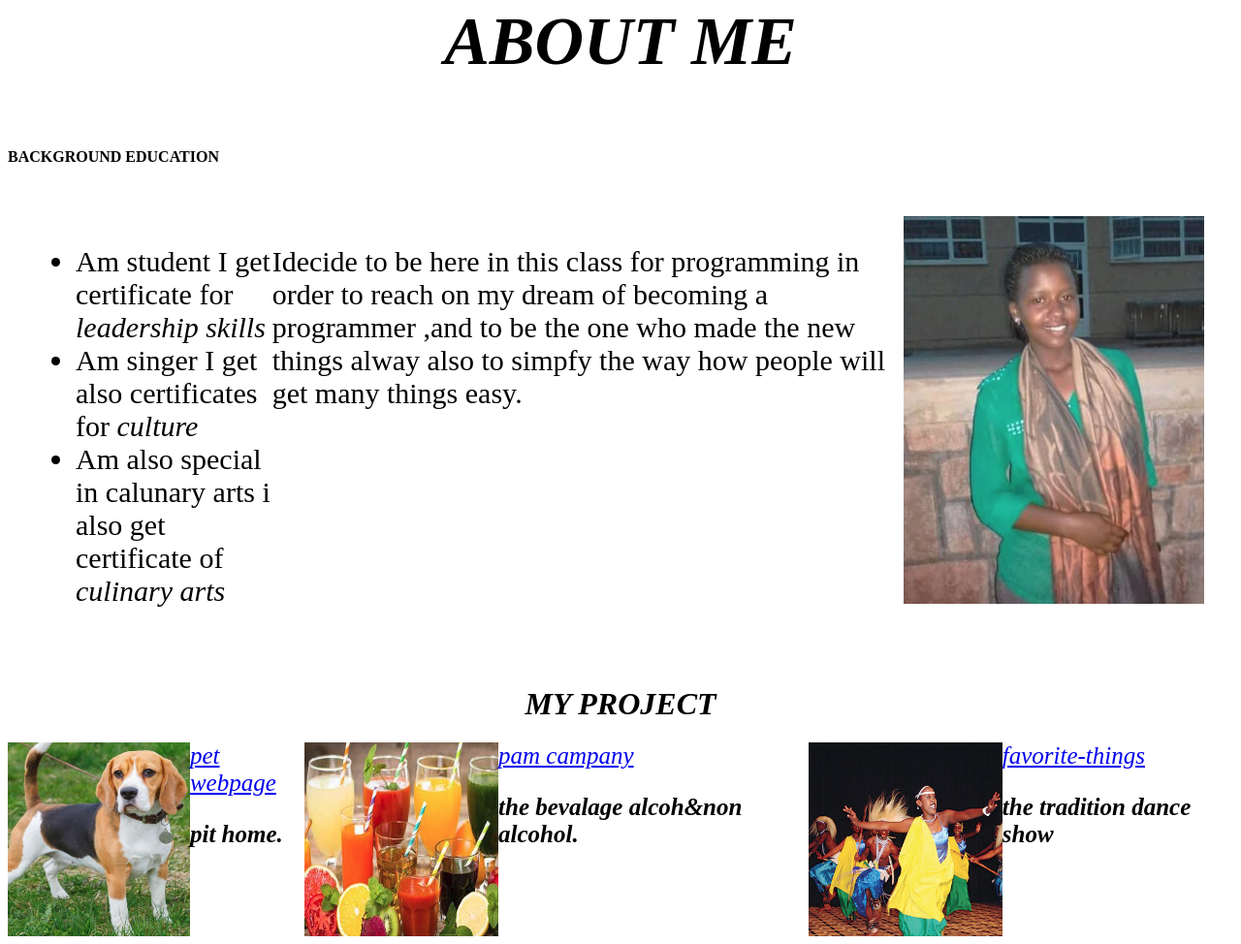
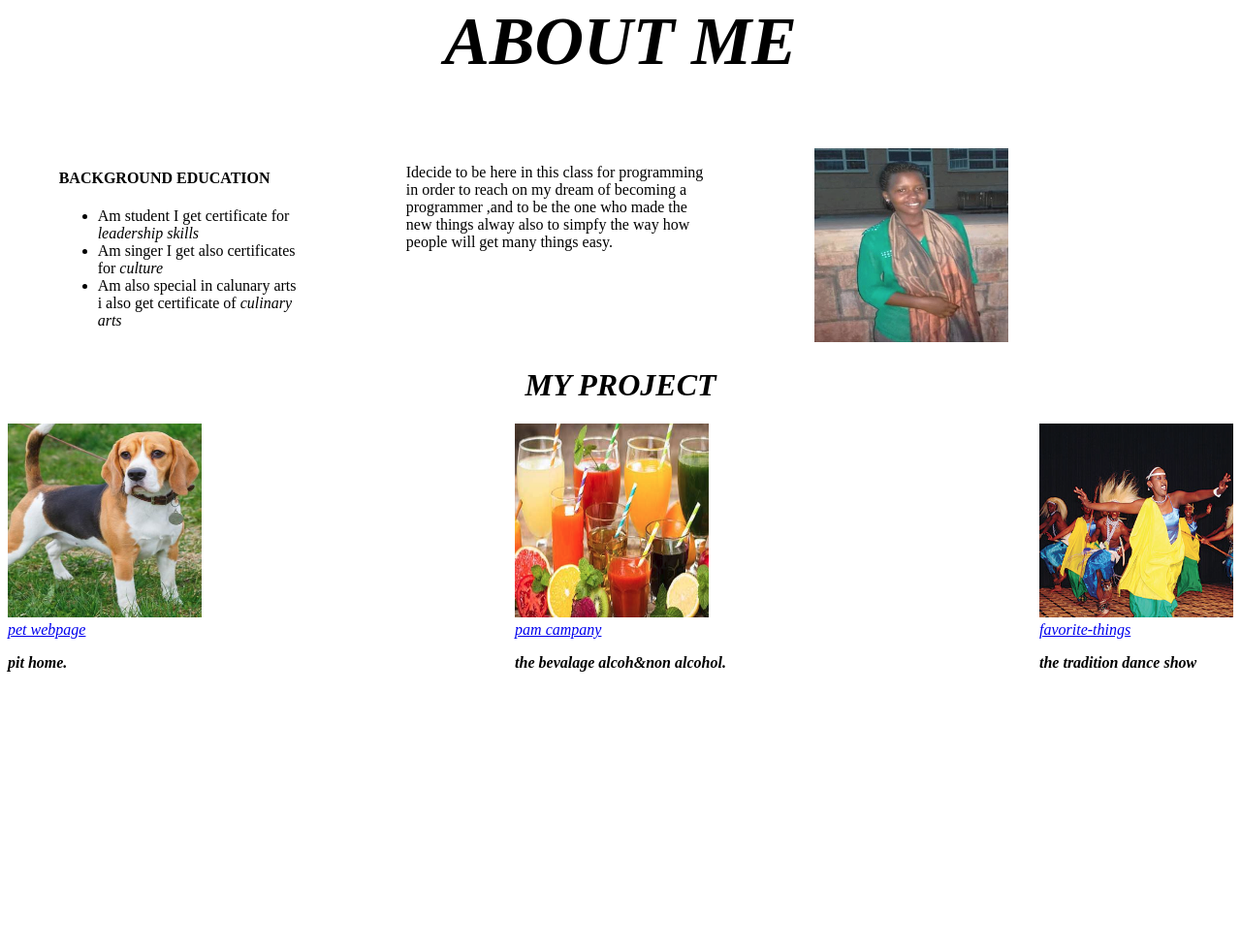
Before and after one commit to Apamela/portfolio, a plain HTML site: page portfolio/index.html in a window 1280 px wide. Shown: the part 1104-2078 px from the top of the page at 97% size. After the commit the page ends 1821 px from the top, so only its background shows below. Drawn offline with Linux system fonts and the light colour scheme; files whose address does not match are found by name.

```diff
--- a/portfolio/css/styles.css
+++ b/portfolio/css/styles.css
@@ -17,9 +17,9 @@ color:skyblue;
 .table{
     display: flex;
     flex-direction:row;
-    font-size: 25px;
     justify-content: space-between;
     font-style: italic;
+
 
 
 }
@@ -42,11 +42,17 @@ h3{
 .top{
     display: flex;
     flex-direction: row;
-    font-size: 20px;
-  padding: 30px;
-  font-size: 30px;
-  justify-content: space-between;
+    justify-content:space-around;
+}
+.top_one{
+    width: 20%;
 
+}
+.top_two{
+    width: 25%;
+}
+.top_three{
+    width:30%;
 }
 .top>img{
     width: 1000px;
--- a/portfolio/index.html
+++ b/portfolio/index.html
@@ -11,34 +11,43 @@
         <h2>THE WORK OF PROGRAMMER</h2>
     </div>
     <h3>ABOUT ME</h3>
-    <h4>BACKGROUND EDUCATION</h1>
+
     <div class="top">
-
+        <div class="top_one">
+            <h4>BACKGROUND EDUCATION</h4>
             <ul>
                 <li>Am student I get certificate for <em>leadership skills</em></li>
                 <li>Am singer I get also certificates for <em>culture</em></li>
                 <li>Am also special in calunary arts i also get certificate of <em>culinary arts</em></li>
             </ul>
-            <p> Idecide to be here in this class for programming in order to reach on my dream of becoming a programmer
-                ,and to be the one who made the new things alway also to simpfy the way how people will get many things
+        </div>
+        <div class="top_two">
+            <p> Idecide to be here in this class for programming in order to reach on my dream of becoming a
+                programmer
+                ,and to be the one who made the new things alway also to simpfy the way how people will get many
+                things
                 easy.</p>
+        </div>
+        <div class="top_three">
             <img src="/home/wecode/Documents/portfolio/image/ppm.png">
-
+        </div>
     </div>
     <h1>MY PROJECT</h1>
     <div class="table">
-            <img src="/home/wecode/Documents/portfolio/image/lo.png">
         <div class="nom">
+            <img src="/home/wecode/Documents/portfolio/image/lo.png"><br>
             <a href="///home/wecode/Documents/newproject/pet-website.html">pet webpage</a>
             <p><strong>pit home.</strong></p>
         </div>
-            <img src="/home/wecode/Pictures/l.png">
         <div class="number">
+            <img src="/home/wecode/Pictures/l.png"><br>
+
             <a href="https://repl.it/student/submissions/7189523">pam campany</a>
             <p><strong>the bevalage alcoh&non alcohol.</strong></p>
         </div>
-            <img src="/home/wecode/Documents/portfolio/image/o.png">
         <div class="polla">
+            <img src="/home/wecode/Documents/portfolio/image/o.png"><br>
+
             <a href="///home/wecode/my-first-website/my-favorite-things.html">favorite-things</a>
             <p><strong>the tradition dance show</strong></p>
         </div>
```
Also changed, not shown: 1 other file. Lines whose indentation alone changed are shown as unchanged.
